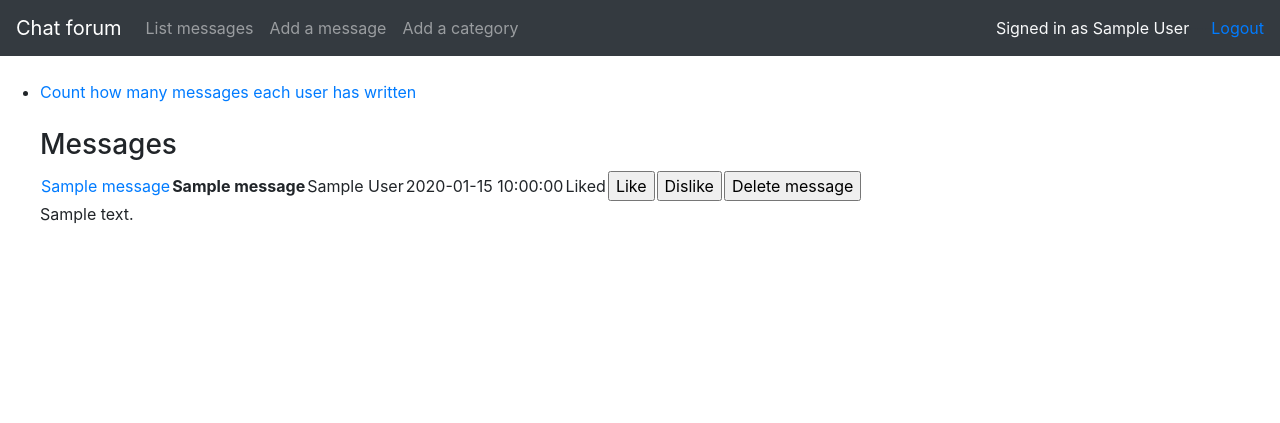
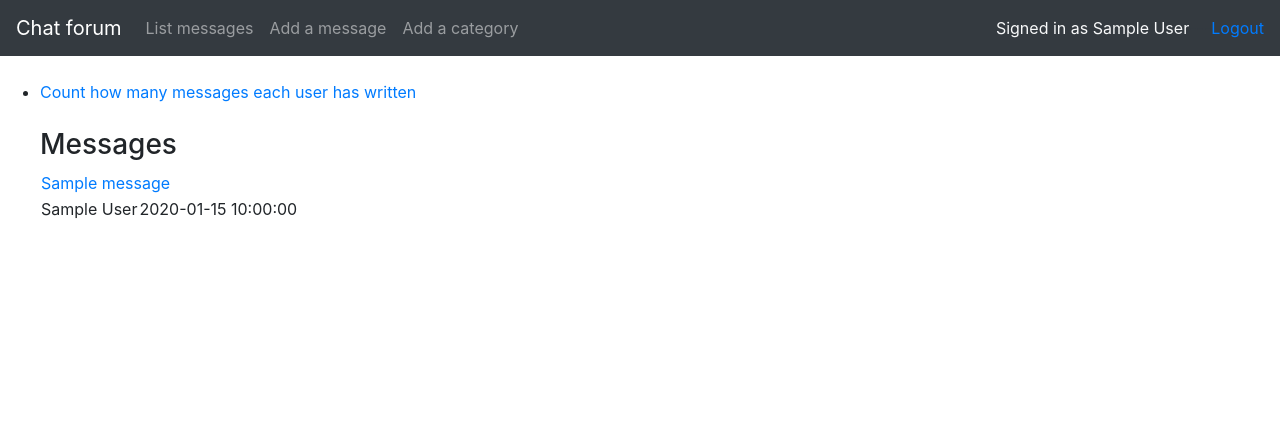
Before and after one commit to H4m5t3r/Keskustelufoorumi, a Flask app: page /messages in a window 1280 px wide. Shown: the top 423 px of the page. Run offline with Flask 2, Linux system fonts and the light colour scheme; a user stored in the database is signed in; tables that the repository leaves empty hold one stand-in row (values such as "Sample post"); some libraries are stand-ins or nearby versions.

Commit message:
list.html template changed

```diff
--- a/application/templates/messages/list.html
+++ b/application/templates/messages/list.html
@@ -11,50 +11,18 @@
       <td><a href="{{ url_for('messages_view_message',
         message_id=message.id,
         writer_id=message.account_id, category_id=message.category_id) }}">{{ message.name }}</a></td>
-      <th>{{ message.name }}</th>
-      {% for user in account %}
+    </tr>
+    </table>
+    <table>
+    <tr>
+        {% for user in account %}
         {% if user.id==message.account_id %}
         <td>{{ user.name }}</td>
         {% endif %}
       {% endfor %}
       <td>{{ message.date_created }}</td>
-      {% if message.liked %}
-      <td>Liked</td>
-      {% else %}
-      <td>Not liked</td>
-      {% endif %}
-
-      {% if current_user.is_authenticated %}
-      <td>
-        <form method="POST" action="{{ url_for('messages_set_liked', message_id=message.id) }}">
-          <input type="submit" value="Like"/>
-        </form>
-      </td>
-      <td>
-        <form method="POST" action="{{ url_for('messages_set_unlike', message_id=message.id) }}">
-          <input type="submit" value="Dislike"/>
-        </form>
-      </td>
-      {% if current_user.id==message.account_id %}
-      <td>
-        <form method="POST" action="{{ url_for('messages_delete', message_id=message.id) }}">
-          <input type="submit" value="Delete message"/>
-        </form>
-      </td>
-      {% else %}
-        {% if current_user.id==1 %}
-        <td>
-          <form method="POST" action="{{ url_for('messages_delete', message_id=message.id) }}">
-            <input type="submit" value="Delete message"/>
-          </form>
-        </td>
-        {% endif %}
-      {% endif %}
-    {% endif %}
     </tr>
   </table>
-      <t>{{ message.messagetext }}</t>
-      <br>
       <br>
     {% endfor %}
   </ul>
```
Also changed, not shown: README.md.
